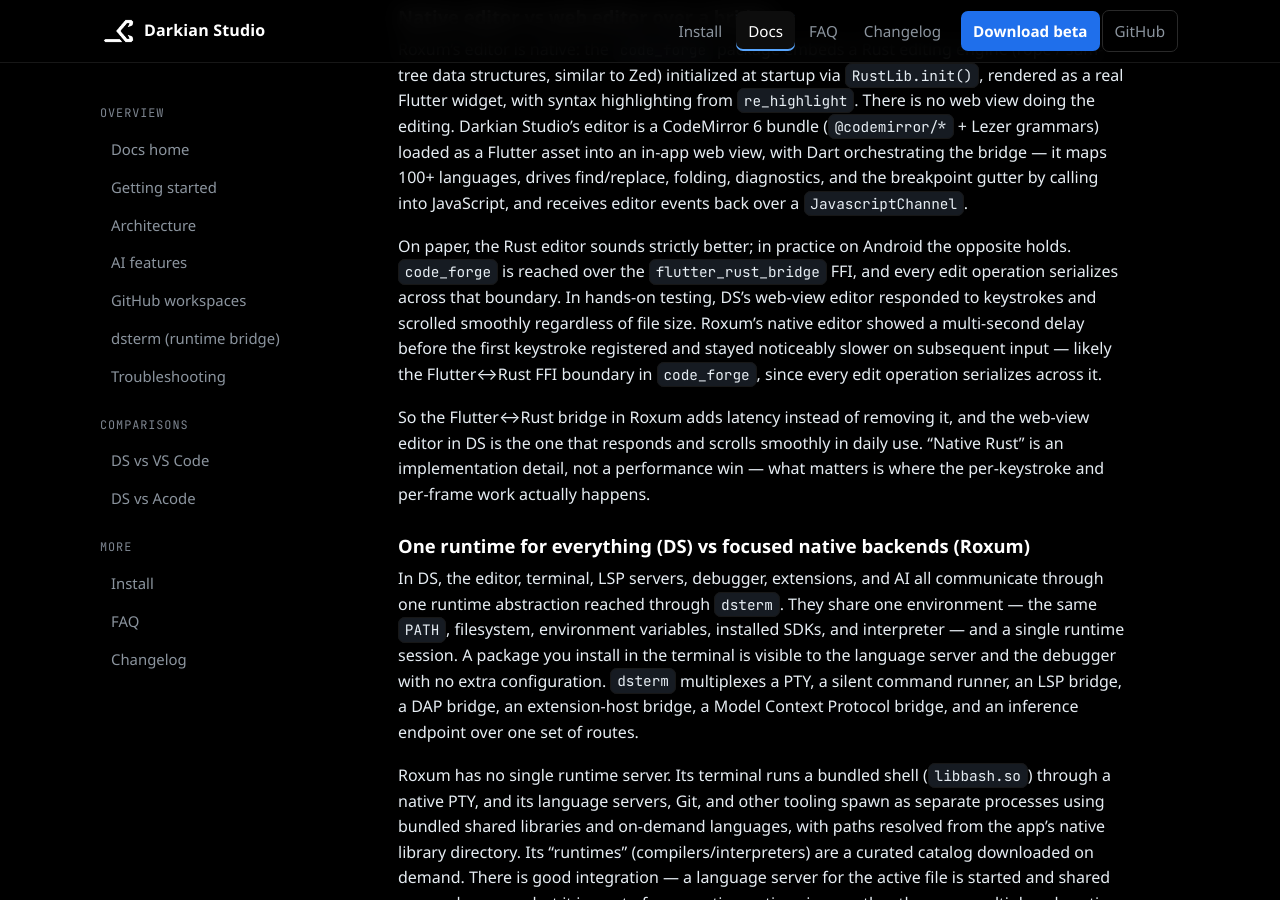
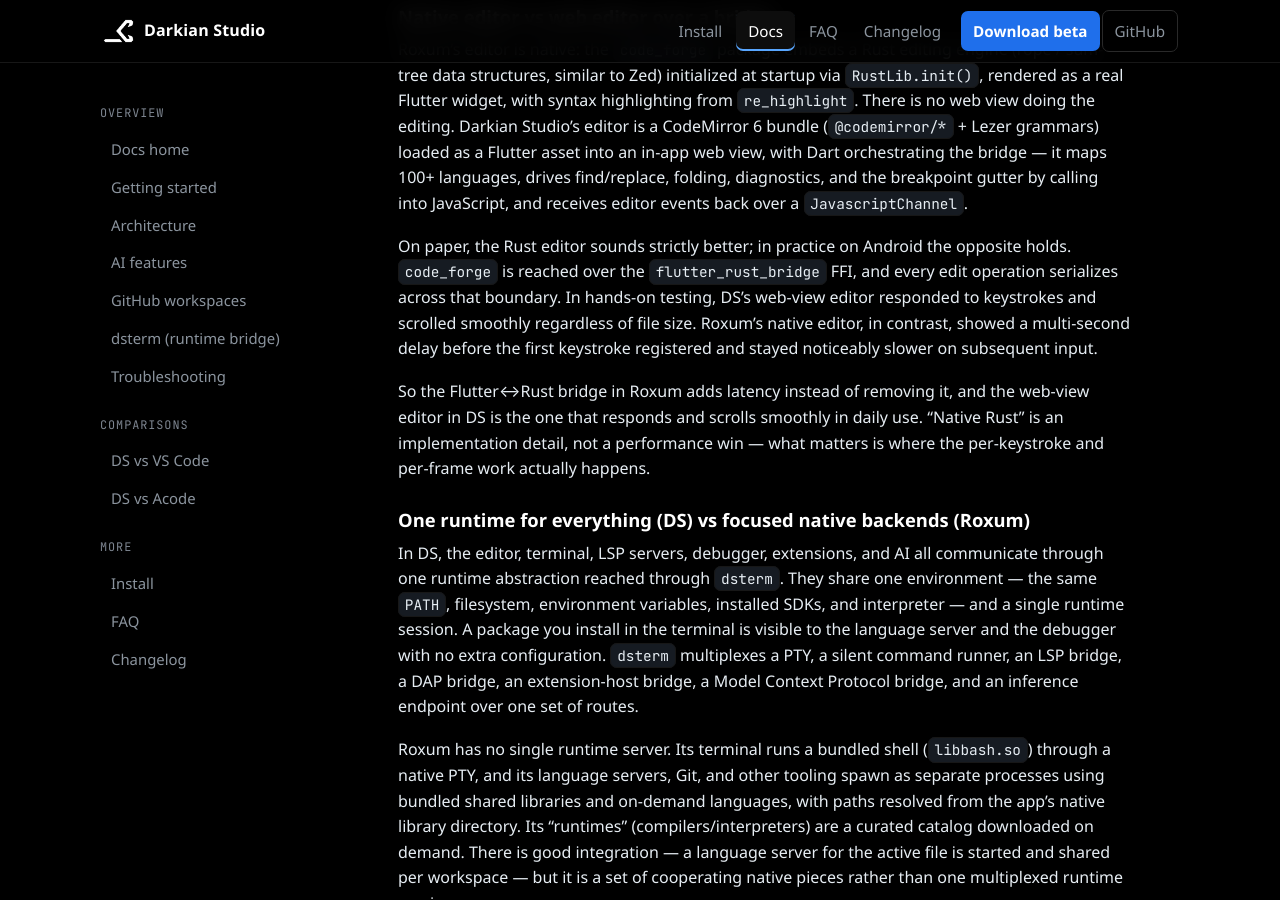
Before and after one commit to darkian-studio/darkian-studio.github.io, a Jekyll site: the page built from docs/vs-roxum.md, in a window 1280 px wide and 900 px high, scrolled down 2561 px. Built offline with Jekyll 4.4.1, drawn with Linux system fonts in a browser that asks for light colours.

Commit message:
docs: drop duplicated FFI/serialization clause in vs-roxum edit latency

```diff
--- a/docs/vs-roxum.md
+++ b/docs/vs-roxum.md
@@ -55,7 +55,7 @@
 
 Roxum's editor is native: the `code_forge` package embeds a Rust editing engine (rope / sum-tree data structures, similar to Zed) initialized at startup via `RustLib.init()`, rendered as a real Flutter widget, with syntax highlighting from `re_highlight`. There is no web view doing the editing. Darkian Studio's editor is a CodeMirror 6 bundle (`@codemirror/*` + Lezer grammars) loaded as a Flutter asset into an in-app web view, with Dart orchestrating the bridge — it maps 100+ languages, drives find/replace, folding, diagnostics, and the breakpoint gutter by calling into JavaScript, and receives editor events back over a `JavascriptChannel`.
 
-On paper, the Rust editor sounds strictly better; in practice on Android the opposite holds. `code_forge` is reached over the `flutter_rust_bridge` FFI, and every edit operation serializes across that boundary. In hands-on testing, DS's web-view editor responded to keystrokes and scrolled smoothly regardless of file size. Roxum's native editor showed a multi-second delay before the first keystroke registered and stayed noticeably slower on subsequent input — likely the Flutter↔Rust FFI boundary in `code_forge`, since every edit operation serializes across it.
+On paper, the Rust editor sounds strictly better; in practice on Android the opposite holds. `code_forge` is reached over the `flutter_rust_bridge` FFI, and every edit operation serializes across that boundary. In hands-on testing, DS's web-view editor responded to keystrokes and scrolled smoothly regardless of file size. Roxum's native editor, in contrast, showed a multi-second delay before the first keystroke registered and stayed noticeably slower on subsequent input.
 
 So the Flutter↔Rust bridge in Roxum adds latency instead of removing it, and the web-view editor in DS is the one that responds and scrolls smoothly in daily use. "Native Rust" is an implementation detail, not a performance win — what matters is where the per-keystroke and per-frame work actually happens.
 
```
